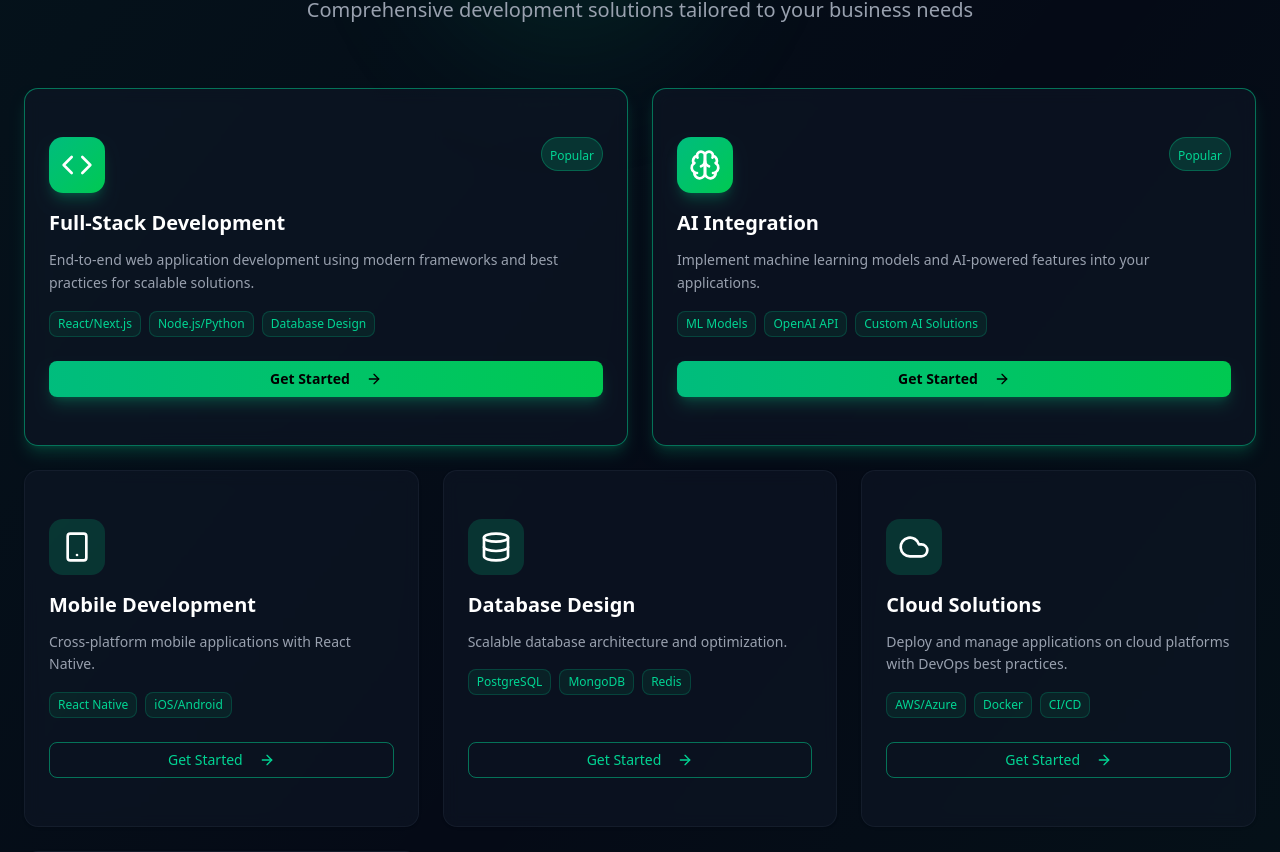
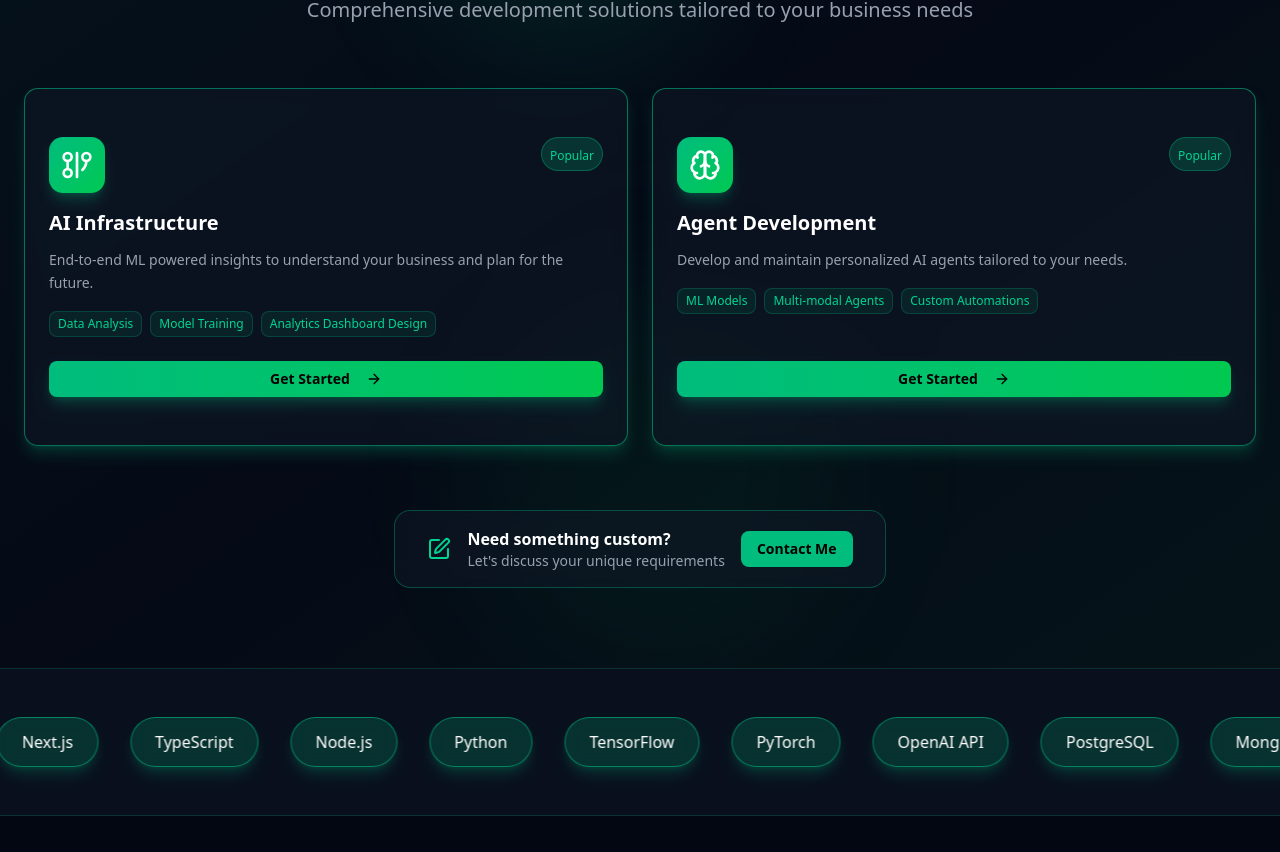
Before and after one commit to JoaquinCortezHub/portfolio_frontend, a Next.js app: page / in a window 1280 px wide. Shown: the part 1910-2762 px from the top of the page. Built offline with nearby package versions, Linux system fonts and the light colour scheme.

Commit message:
Modify services section.

```diff
--- a/app/components/services.tsx
+++ b/app/components/services.tsx
@@ -1,58 +1,51 @@
 import { Card, CardContent } from "@/components/ui/card"
 import { Button } from "@/components/ui/button"
-import { Code, Brain, Smartphone, Database, Cloud, Zap, ArrowRight, Sparkles } from "lucide-react"
+import { Code, Brain, Smartphone, Database, Cloud, Zap, ArrowRight, Sparkles, DatabaseIcon, LucideGitGraph, Edit } from "lucide-react"
 
 export default function Services() {
   const services = [
     {
-      icon: <Code className="h-8 w-8" />,
-      title: "Full-Stack Development",
+      icon: <LucideGitGraph className="h-8 w-8" />,
+      title: "AI Infrastructure",
       description:
-        "End-to-end web application development using modern frameworks and best practices for scalable solutions.",
-      features: ["React/Next.js", "Node.js/Python", "Database Design"],
+        "End-to-end ML powered insights to understand your business and plan for the future.",
+      features: ["Data Analysis", "Model Training", "Analytics Dashboard Design"],
       size: "large",
       highlight: true,
     },
     {
       icon: <Brain className="h-8 w-8" />,
-      title: "AI Integration",
-      description: "Implement machine learning models and AI-powered features into your applications.",
-      features: ["ML Models", "OpenAI API", "Custom AI Solutions"],
+      title: "Agent Development",
+      description: "Develop and maintain personalized AI agents tailored to your needs.",
+      features: ["ML Models", "Multi-modal Agents", "Custom Automations"],
       size: "large",
       highlight: true,
     },
-    {
-      icon: <Smartphone className="h-8 w-8" />,
-      title: "Mobile Development",
-      description: "Cross-platform mobile applications with React Native.",
-      features: ["React Native", "iOS/Android"],
-      size: "small",
-      highlight: false,
-    },
-    {
-      icon: <Database className="h-8 w-8" />,
-      title: "Database Design",
-      description: "Scalable database architecture and optimization.",
-      features: ["PostgreSQL", "MongoDB", "Redis"],
-      size: "small",
-      highlight: false,
-    },
-    {
-      icon: <Cloud className="h-8 w-8" />,
-      title: "Cloud Solutions",
-      description: "Deploy and manage applications on cloud platforms with DevOps best practices.",
-      features: ["AWS/Azure", "Docker", "CI/CD"],
-      size: "medium",
-      highlight: false,
-    },
-    {
-      icon: <Zap className="h-8 w-8" />,
-      title: "Performance Optimization",
-      description: "Optimize application performance and user experience.",
-      features: ["Speed Optimization", "SEO", "Analytics"],
-      size: "medium",
-      highlight: false,
-    },
+    // {
+    //   icon: <Smartphone className="h-8 w-8" />,
+    //   title: "Mobile Development",
+    //   description: "Cross-platform mobile applications with React Native.",
+    //   features: ["React Native", "iOS/Android"],
+    //   size: "small",
+    //   highlight: false,
+    // },
+    // {
+    //   icon: <Database className="h-8 w-8" />,
+    //   title: "Database Design",
+    //   description: "Scalable database architecture and optimization.",
+    //   features: ["PostgreSQL", "MongoDB", "Redis"],
+    //   size: "small",
+    //   highlight: false,
+    // },
+    // {
+    //   icon: <Cloud className="h-8 w-8" />,
+    //   title: "Cloud Solutions",
+    //   description: "Deploy and manage applications on cloud platforms with DevOps best practices.",
+    //   features: ["AWS/Azure", "Docker", "CI/CD"],
+    //   size: "medium",
+    //   highlight: false,
+    // },
+
   ]
 
   return (
@@ -160,7 +153,7 @@ export default function Services() {
         <div className="text-center mt-16">
           <div className="inline-flex items-center gap-4 px-8 py-4 bg-gray-900/50 backdrop-blur-sm rounded-2xl border border-emerald-400/30">
             <div className="text-emerald-400">
-              <Zap className="h-6 w-6" />
+              <Edit className="h-6 w-6" />
             </div>
             <div className="text-left">
               <p className="text-white font-semibold">Need something custom?</p>
```
